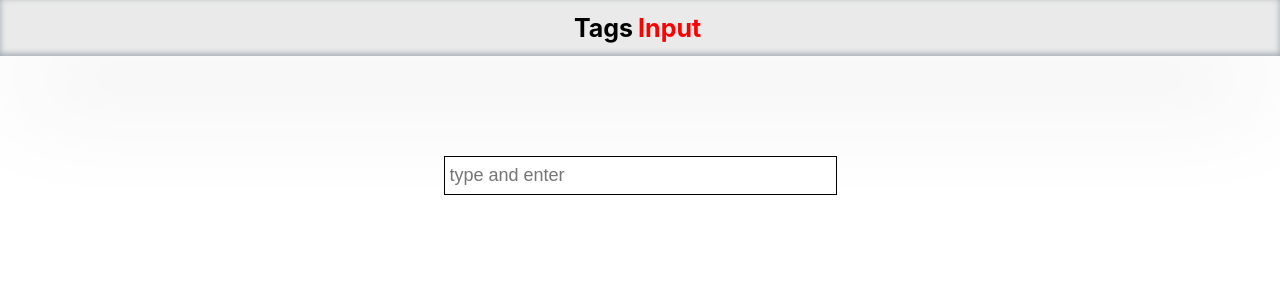
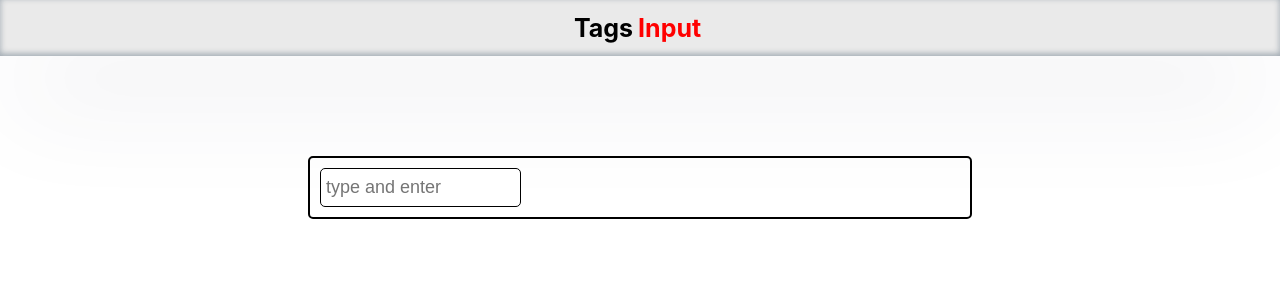
Before and after one commit to ramavatarmeena99/Avatar-Tags-Input, a React (Create React App) app: page / in a window 1280 px wide. Shown: the top 300 px of the page. Built offline with nearby package versions, Linux system fonts and the light colour scheme.

Commit message:
readme file add

```diff
--- a/src/Components/MainHome.js
+++ b/src/Components/MainHome.js
@@ -23,7 +23,8 @@ export default function MainHome() {
   };
   return (
     <Main>
-      {tags.map((item, index) => {
+ <DivMain>
+ {tags.map((item, index) => {
         return (
           <Button key={index}>
             {item}
@@ -39,6 +40,7 @@ export default function MainHome() {
         onChange={(e) => onChange(e)}
         onKeyDown={addTags}
       />
+ </DivMain>
     </Main>
   );
 }
@@ -51,10 +53,21 @@ const Main = styled.div`
   justify-content: center;
   padding-top: 100px;
 `;
+const DivMain = styled.div`
+  width: 50%;
+  height: auto;
+  padding:10px;
+  display: flex;
+  flex-wrap: wrap;
+  border:2px solid black;
+  border-radius:5px;
+`;
+
 
 const Button = styled.button`
   width: auto;
   height: 35px;
+  margin:1px;
   padding: 0px 10px;
   font-size: 18px;
   display: flex;
@@ -68,6 +81,8 @@ const Input = styled.input`
   border: 1px solid black;
   font-size: 18px;
   padding-left: 5px;
+  border-radius:5px;
+
 `;
 
 const Span = styled.span`
```
Also changed, not shown: src/Components/Assests/TAG_INPUT.png.
